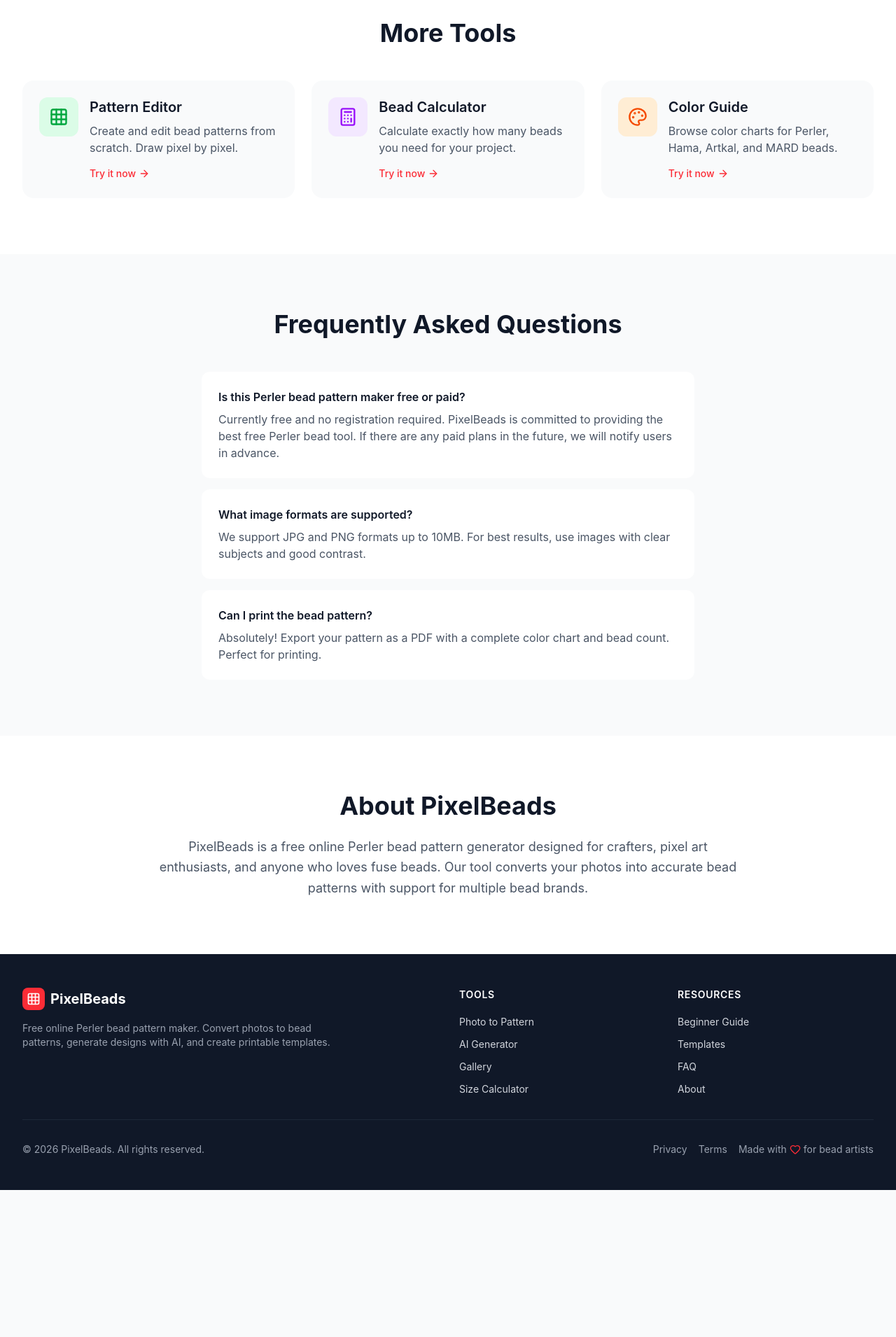
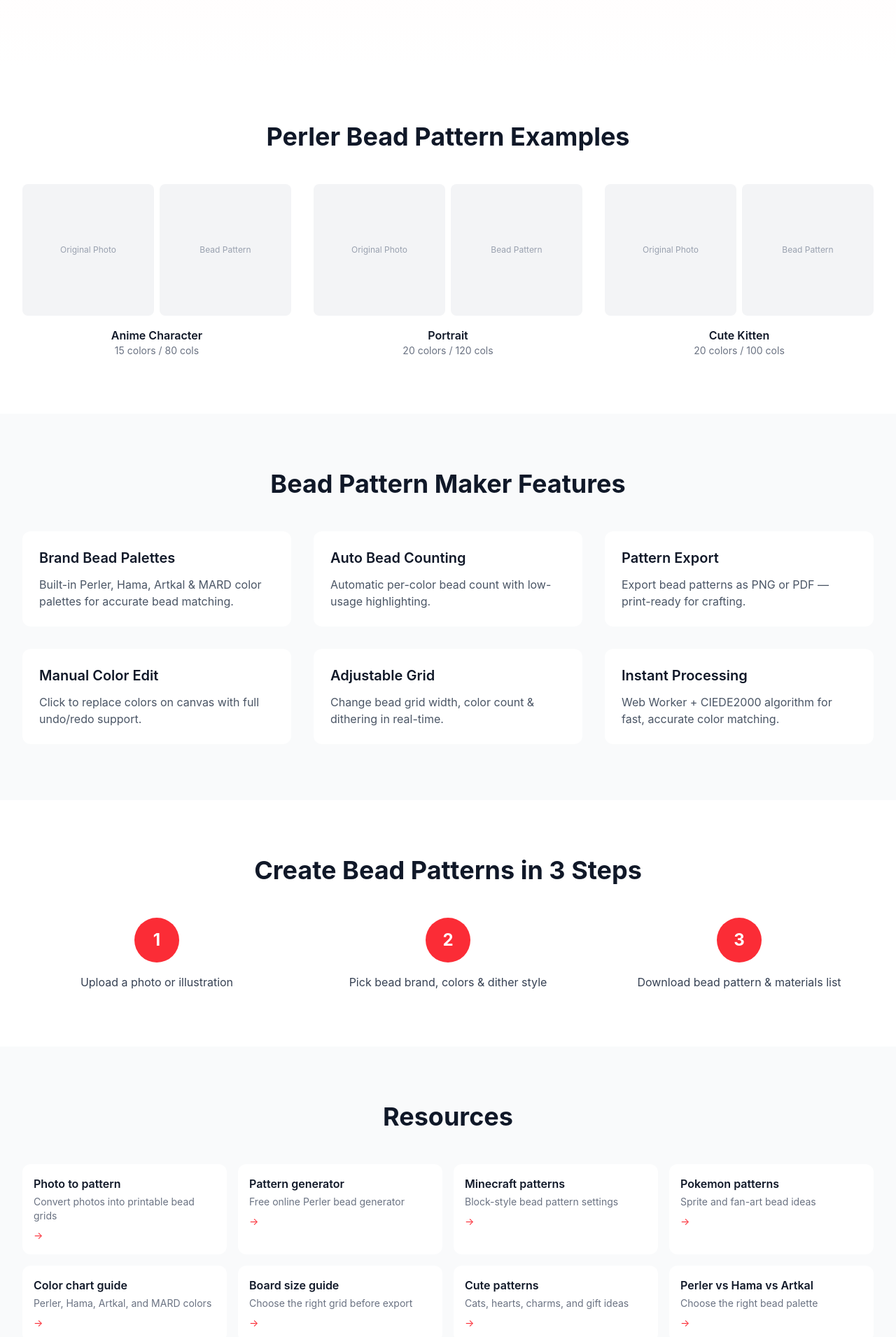
Before and after one commit to Lisong202605/pixelbeads, a React (Vite) app: page / in a window 1280 px wide. Shown: the part 790-2700 px from the top of the page at 70% size. Before the commit the page ends 2490 px from the top, so only its background shows below. Built offline with nearby package versions, Linux system fonts and the light colour scheme.

Commit message:
Fully replicate competitor homepage layout and features

```diff
--- a/src/pages/Home.tsx
+++ b/src/pages/Home.tsx
@@ -1,13 +1,13 @@
 import { useState, useCallback, useEffect } from 'react';
 import { Link } from 'react-router-dom';
-import { Image, Grid, Calculator, Palette, Upload, ArrowRight, Settings, Download, X, Loader2, Eye, EyeOff } from 'lucide-react';
+import { Upload, Image, Settings, Download, X, Loader2, Eye, EyeOff, ChevronDown, ChevronUp } from 'lucide-react';
 import { jsPDF } from 'jspdf';
 
 export function Home() {
   const [uploadedImage, setUploadedImage] = useState<string | null>(null);
   const [uploadedFile, setUploadedFile] = useState<File | null>(null);
   const [isDragging, setIsDragging] = useState(false);
-  const [gridSize, setGridSize] = useState(50);
+  const [gridSize, setGridSize] = useState(80);
   const [colorLimit, setColorLimit] = useState(16);
   const [brand, setBrand] = useState('perler');
   const [isProcessing, setIsProcessing] = useState(false);
@@ -16,6 +16,7 @@
   const [showGrid, setShowGrid] = useState(true);
   const [previewScale, setPreviewScale] = useState(8);
   const [activeTab, setActiveTab] = useState<'settings' | 'colors'>('settings');
+  const [openFaq, setOpenFaq] = useState<number>(0);
 
   const handleDragOver = useCallback((e: React.DragEvent) => {
     e.preventDefault();
@@ -246,39 +247,99 @@
     { id: 'mard', name: 'MARD', colors: 50 },
   ];
 
+  const examples = [
+    { name: 'Anime Character', colors: 15, cols: 80 },
+    { name: 'Portrait', colors: 20, cols: 120 },
+    { name: 'Cute Kitten', colors: 20, cols: 100 },
+  ];
+
+  const features = [
+    {
+      title: 'Brand Bead Palettes',
+      desc: 'Built-in Perler, Hama, Artkal & MARD color palettes for accurate bead matching.',
+    },
+    {
+      title: 'Auto Bead Counting',
+      desc: 'Automatic per-color bead count with low-usage highlighting.',
+    },
+    {
+      title: 'Pattern Export',
+      desc: 'Export bead patterns as PNG or PDF — print-ready for crafting.',
+    },
+    {
+      title: 'Manual Color Edit',
+      desc: 'Click to replace colors on canvas with full undo/redo support.',
+    },
+    {
+      title: 'Adjustable Grid',
+      desc: 'Change bead grid width, color count & dithering in real-time.',
+    },
+    {
+      title: 'Instant Processing',
+      desc: 'Web Worker + CIEDE2000 algorithm for fast, accurate color matching.',
+    },
+  ];
+
+  const steps = [
+    'Upload a photo or illustration',
+    'Pick bead brand, colors & dither style',
+    'Download bead pattern & materials list',
+  ];
+
+  const resources = [
+    { title: 'Photo to pattern', desc: 'Convert photos into printable bead grids' },
+    { title: 'Pattern generator', desc: 'Free online Perler bead generator' },
+    { title: 'Minecraft patterns', desc: 'Block-style bead pattern settings' },
+    { title: 'Pokemon patterns', desc: 'Sprite and fan-art bead ideas' },
+    { title: 'Color chart guide', desc: 'Perler, Hama, Artkal, and MARD colors' },
+    { title: 'Board size guide', desc: 'Choose the right grid before export' },
+    { title: 'Cute patterns', desc: 'Cats, hearts, charms, and gift ideas' },
+    { title: 'Perler vs Hama vs Artkal', desc: 'Choose the right bead palette' },
+  ];
+
   const faqs = [
     {
-      q: 'Is this Perler bead pattern maker free or paid?',
-      a: 'Currently free and no registration required. PixelBeads is committed to providing the best free Perler bead tool. If there are any paid plans in the future, we will notify users in advance.',
+      q: 'Is this perler bead pattern maker really free?',
+      a: 'Yes! Pixelbead is completely free with no sign-up required. We will announce before any future pricing changes.',
     },
     {
       q: 'What image formats are supported?',
       a: 'We support JPG and PNG formats up to 10MB. For best results, use images with clear subjects and good contrast.',
     },
     {
+      q: 'Can I mix different bead brands?',
+      a: 'Yes, you can select different bead brands for different projects. Each brand has its own unique color palette.',
+    },
+    {
       q: 'Can I print the bead pattern?',
       a: 'Absolutely! Export your pattern as a PDF with a complete color chart and bead count. Perfect for printing.',
+    },
+    {
+      q: 'Is my photo uploaded to a server?',
+      a: 'No. All processing happens locally in your browser. Your photos are never uploaded to any server.',
+    },
+    {
+      q: 'What makes Pixelbead different from other bead pattern makers?',
+      a: 'We use the CIEDE2000 color difference algorithm for the most accurate color matching, and support multiple bead brands.',
     },
   ];
 
   return (
     <div>
-      {/* Hero + Upload Section */}
+      {/* Hero Section */}
       <section className="relative overflow-hidden bg-gradient-to-b from-red-50 to-white py-16 lg:py-24">
         <div className="max-w-7xl mx-auto px-4 sm:px-6 lg:px-8">
           <div className="text-center mb-10">
             <h1 className="text-4xl md:text-5xl lg:text-6xl font-bold text-gray-900 mb-6">
-              Free Perler Bead
-              <br />
-              <span className="text-red-500">Pattern Maker</span>
+              Free Perler Bead Pattern Maker — Photo to Bead Art
             </h1>
-            <p className="text-xl text-gray-600 max-w-2xl mx-auto">
-              Convert photos to bead patterns instantly. No signup required.
+            <p className="text-xl text-gray-600 max-w-3xl mx-auto">
+              Drag & drop any photo to instantly create perler bead, hama bead, or fuse bead patterns. Accurate CIEDE2000 color matching with Perler, Hama, Artkal & MARD palettes.
             </p>
           </div>
 
           {/* Upload Area */}
-          <div className="max-w-5xl mx-auto">
+          <div className="max-w-3xl mx-auto">
             {!uploadedImage ? (
               <div
                 onDragOver={handleDragOver}
@@ -290,12 +351,12 @@
                     : 'border-gray-300 hover:border-gray-400'
                 }`}
               >
-                <Upload className="w-12 h-12 text-gray-400 mx-auto mb-4" />
+                <div className="text-6xl mb-4">📷</div>
                 <p className="text-gray-600 mb-2 text-lg">Drop or click to upload</p>
                 <p className="text-sm text-gray-500 mb-4">JPG/PNG, max 10MB</p>
                 <label className="inline-flex items-center px-6 py-3 bg-red-500 text-white rounded-xl hover:bg-red-600 transition-colors cursor-pointer text-base font-medium">
-                  <Image className="w-5 h-5 mr-2" />
-                  Choose File
+                  <Upload className="w-5 h-5 mr-2" />
+                  Upload & Create Pattern
                   <input
                     type="file"
                     accept="image/*"
@@ -303,6 +364,7 @@
                     className="hidden"
                   />
                 </label>
+                <p className="text-xs text-gray-400 mt-3">JPG / PNG · ≤ 10MB</p>
               </div>
             ) : (
               <div className="grid grid-cols-1 lg:grid-cols-3 gap-6">
@@ -356,7 +418,7 @@
                       </div>
                     ) : (
                       <div className="text-center py-12">
-                        <Palette className="w-16 h-16 text-gray-300 mx-auto mb-4" />
+                        <div className="animate-spin w-12 h-12 border-4 border-red-500 border-t-transparent rounded-full mx-auto mb-4" />
                         <p className="text-gray-500">Processing your image...</p>
                       </div>
                     )}
@@ -406,7 +468,7 @@
                           : 'text-gray-500 hover:text-gray-700'
                       }`}
                     >
-                      <Palette className="w-4 h-4 inline mr-1" />
+                      <Image className="w-4 h-4 inline mr-1" />
                       Colors
                     </button>
                   </div>
@@ -439,14 +501,14 @@
                           <input
                             type="range"
                             min="20"
-                            max="100"
+                            max="200"
                             value={gridSize}
                             onChange={(e) => setGridSize(Number(e.target.value))}
                             className="w-full accent-red-500"
                           />
                           <div className="flex justify-between text-xs text-gray-400 mt-1">
                             <span>20</span>
-                            <span>100</span>
+                            <span>200</span>
                           </div>
                         </div>
 
@@ -459,14 +521,14 @@
                           <input
                             type="range"
                             min="4"
-                            max="32"
+                            max="64"
                             value={colorLimit}
                             onChange={(e) => setColorLimit(Number(e.target.value))}
                             className="w-full accent-red-500"
                           />
                           <div className="flex justify-between text-xs text-gray-400 mt-1">
                             <span>4</span>
-                            <span>32</span>
+                            <span>64</span>
                           </div>
                         </div>
 
@@ -520,7 +582,7 @@
                             </>
                           ) : (
                             <>
-                              <Grid className="w-4 h-4 mr-2" />
+                              <Settings className="w-4 h-4 mr-2" />
                               Regenerate Pattern
                             </>
                           )}
@@ -559,7 +621,7 @@
                           </div>
                         ) : (
                           <div className="text-center py-8">
-                            <Palette className="w-12 h-12 text-gray-300 mx-auto mb-3" />
+                            <Image className="w-12 h-12 text-gray-300 mx-auto mb-3" />
                             <p className="text-gray-500 text-sm">Upload an image to see colors</p>
                           </div>
                         )}
@@ -570,120 +632,142 @@
               </div>
             )}
           </div>
+
+          {/* Tags */}
+          {!uploadedImage && (
+            <div className="flex justify-center gap-4 mt-6">
+              <span className="px-3 py-1 bg-green-100 text-green-700 rounded-full text-sm font-medium">100% Free</span>
+              <span className="px-3 py-1 bg-blue-100 text-blue-700 rounded-full text-sm font-medium">No sign-up</span>
+              <span className="px-3 py-1 bg-purple-100 text-purple-700 rounded-full text-sm font-medium">Perler / Hama / Artkal / MARD</span>
+            </div>
+          )}
         </div>
       </section>
 
-      {/* Other Tools */}
+      {/* Examples Section */}
       <section className="py-20 bg-white">
         <div className="max-w-7xl mx-auto px-4 sm:px-6 lg:px-8">
-          <div className="text-center mb-12">
-            <h2 className="text-3xl md:text-4xl font-bold text-gray-900 mb-4">
-              More Tools
-            </h2>
-          </div>
-          <div className="grid grid-cols-1 md:grid-cols-3 gap-6">
-            <Link
-              to="/editor"
-              className="group p-6 bg-gray-50 rounded-2xl hover:shadow-lg transition-all duration-300 hover:-translate-y-1"
-            >
-              <div className="flex items-start space-x-4">
-                <div className="w-14 h-14 bg-green-100 rounded-xl flex items-center justify-center flex-shrink-0">
-                  <Grid className="w-7 h-7 text-green-600" />
+          <h2 className="text-3xl md:text-4xl font-bold text-gray-900 mb-12 text-center">
+            Perler Bead Pattern Examples
+          </h2>
+          <div className="grid grid-cols-1 md:grid-cols-3 gap-8">
+            {examples.map((example, index) => (
+              <div key={index} className="text-center">
+                <div className="grid grid-cols-2 gap-2 mb-4">
+                  <div className="bg-gray-100 rounded-lg aspect-square flex items-center justify-center">
+                    <span className="text-xs text-gray-400">Original Photo</span>
+                  </div>
+                  <div className="bg-gray-100 rounded-lg aspect-square flex items-center justify-center">
+                    <span className="text-xs text-gray-400">Bead Pattern</span>
+                  </div>
                 </div>
-                <div className="flex-1">
-                  <h3 className="text-xl font-semibold text-gray-900 mb-2 group-hover:text-red-600 transition-colors">
-                    Pattern Editor
-                  </h3>
-                  <p className="text-gray-600 mb-3">
-                    Create and edit bead patterns from scratch. Draw pixel by pixel.
-                  </p>
-                  <span className="inline-flex items-center text-sm font-medium text-red-500">
-                    Try it now
-                    <ArrowRight className="w-4 h-4 ml-1 group-hover:translate-x-1 transition-transform" />
-                  </span>
-                </div>
-              </div>
-            </Link>
-
-            <Link
-              to="/calculator"
-              className="group p-6 bg-gray-50 rounded-2xl hover:shadow-lg transition-all duration-300 hover:-translate-y-1"
-            >
-              <div className="flex items-start space-x-4">
-                <div className="w-14 h-14 bg-purple-100 rounded-xl flex items-center justify-center flex-shrink-0">
-                  <Calculator className="w-7 h-7 text-purple-600" />
-                </div>
-                <div className="flex-1">
-                  <h3 className="text-xl font-semibold text-gray-900 mb-2 group-hover:text-red-600 transition-colors">
-                    Bead Calculator
-                  </h3>
-                  <p className="text-gray-600 mb-3">
-                    Calculate exactly how many beads you need for your project.
-                  </p>
-                  <span className="inline-flex items-center text-sm font-medium text-red-500">
-                    Try it now
-                    <ArrowRight className="w-4 h-4 ml-1 group-hover:translate-x-1 transition-transform" />
-                  </span>
-                </div>
-              </div>
-            </Link>
-
-            <Link
-              to="/guide"
-              className="group p-6 bg-gray-50 rounded-2xl hover:shadow-lg transition-all duration-300 hover:-translate-y-1"
-            >
-              <div className="flex items-start space-x-4">
-                <div className="w-14 h-14 bg-orange-100 rounded-xl flex items-center justify-center flex-shrink-0">
-                  <Palette className="w-7 h-7 text-orange-600" />
-                </div>
-                <div className="flex-1">
-                  <h3 className="text-xl font-semibold text-gray-900 mb-2 group-hover:text-red-600 transition-colors">
-                    Color Guide
-                  </h3>
-                  <p className="text-gray-600 mb-3">
-                    Browse color charts for Perler, Hama, Artkal, and MARD beads.
-                  </p>
-                  <span className="inline-flex items-center text-sm font-medium text-red-500">
-                    Try it now
-                    <ArrowRight className="w-4 h-4 ml-1 group-hover:translate-x-1 transition-transform" />
-                  </span>
-                </div>
-              </div>
-            </Link>
-          </div>
-        </div>
-      </section>
-
-      {/* FAQ */}
-      <section className="py-20 bg-gray-50">
-        <div className="max-w-3xl mx-auto px-4 sm:px-6 lg:px-8">
-          <div className="text-center mb-12">
-            <h2 className="text-3xl md:text-4xl font-bold text-gray-900 mb-4">
-              Frequently Asked Questions
-            </h2>
-          </div>
-          <div className="space-y-4">
-            {faqs.map((faq, index) => (
-              <div key={index} className="bg-white rounded-xl p-6">
-                <h3 className="font-semibold text-gray-900 mb-2">{faq.q}</h3>
-                <p className="text-gray-600">{faq.a}</p>
+                <p className="font-semibold text-gray-900">{example.name}</p>
+                <p className="text-sm text-gray-500">{example.colors} colors / {example.cols} cols</p>
               </div>
             ))}
           </div>
         </div>
       </section>
 
-      {/* About */}
+      {/* Features Section */}
+      <section className="py-20 bg-gray-50">
+        <div className="max-w-7xl mx-auto px-4 sm:px-6 lg:px-8">
+          <h2 className="text-3xl md:text-4xl font-bold text-gray-900 mb-12 text-center">
+            Bead Pattern Maker Features
+          </h2>
+          <div className="grid grid-cols-1 md:grid-cols-2 lg:grid-cols-3 gap-8">
+            {features.map((feature, index) => (
+              <div key={index} className="bg-white rounded-xl p-6">
+                <h3 className="text-xl font-semibold text-gray-900 mb-3">{feature.title}</h3>
+                <p className="text-gray-600">{feature.desc}</p>
+              </div>
+            ))}
+          </div>
+        </div>
+      </section>
+
+      {/* Steps Section */}
       <section className="py-20 bg-white">
+        <div className="max-w-7xl mx-auto px-4 sm:px-6 lg:px-8">
+          <h2 className="text-3xl md:text-4xl font-bold text-gray-900 mb-12 text-center">
+            Create Bead Patterns in 3 Steps
+          </h2>
+          <div className="grid grid-cols-1 md:grid-cols-3 gap-8">
+            {steps.map((step, index) => (
+              <div key={index} className="text-center">
+                <div className="w-16 h-16 bg-red-500 text-white rounded-full flex items-center justify-center text-2xl font-bold mx-auto mb-4">
+                  {index + 1}
+                </div>
+                <p className="text-gray-700">{step}</p>
+              </div>
+            ))}
+          </div>
+        </div>
+      </section>
+
+      {/* Resources Section */}
+      <section className="py-20 bg-gray-50">
+        <div className="max-w-7xl mx-auto px-4 sm:px-6 lg:px-8">
+          <h2 className="text-3xl md:text-4xl font-bold text-gray-900 mb-12 text-center">
+            Resources
+          </h2>
+          <div className="grid grid-cols-1 md:grid-cols-2 lg:grid-cols-4 gap-4">
+            {resources.map((resource, index) => (
+              <Link
+                key={index}
+                to="/"
+                className="group p-4 bg-white rounded-xl hover:shadow-md transition-all"
+              >
+                <p className="font-semibold text-gray-900 group-hover:text-red-600">{resource.title}</p>
+                <p className="text-sm text-gray-500 mt-1">{resource.desc}</p>
+                <span className="text-red-500 text-sm mt-2 inline-block">-&gt;</span>
+              </Link>
+            ))}
+          </div>
+        </div>
+      </section>
+
+      {/* FAQ Section */}
+      <section className="py-20 bg-white">
+        <div className="max-w-3xl mx-auto px-4 sm:px-6 lg:px-8">
+          <h2 className="text-3xl md:text-4xl font-bold text-gray-900 mb-12 text-center">
+            Perler Bead Pattern Maker — FAQ
+          </h2>
+          <div className="space-y-4">
+            {faqs.map((faq, index) => (
+              <div key={index} className="border border-gray-200 rounded-xl overflow-hidden">
+                <button
+                  onClick={() => setOpenFaq(openFaq === index ? -1 : index)}
+                  className="w-full flex items-center justify-between p-4 text-left hover:bg-gray-50 transition-colors"
+                >
+                  <span className="font-medium text-gray-900">{faq.q}</span>
+                  <span className="text-gray-400 ml-4">
+                    {openFaq === index ? <ChevronUp className="w-5 h-5" /> : <ChevronDown className="w-5 h-5" />}
+                  </span>
+                </button>
+                {openFaq === index && (
+                  <div className="px-4 pb-4">
+                    <p className="text-gray-600">{faq.a}</p>
+                  </div>
+                )}
+              </div>
+            ))}
+          </div>
+        </div>
+      </section>
+
+      {/* About Section */}
+      <section className="py-20 bg-gray-50">
         <div className="max-w-4xl mx-auto px-4 sm:px-6 lg:px-8">
-          <div className="text-center">
-            <h2 className="text-3xl md:text-4xl font-bold text-gray-900 mb-6">
-              About PixelBeads
-            </h2>
-            <p className="text-gray-600 text-lg leading-relaxed">
-              PixelBeads is a free online Perler bead pattern generator designed for crafters,
-              pixel art enthusiasts, and anyone who loves fuse beads. Our tool converts your photos
-              into accurate bead patterns with support for multiple bead brands.
+          <h2 className="text-3xl md:text-4xl font-bold text-gray-900 mb-6 text-center">
+            About Pixelbead — The Free Perler Bead Pattern Generator
+          </h2>
+          <div className="space-y-4 text-gray-600 leading-relaxed">
+            <p>
+              Pixelbead is a free online perler bead pattern maker that converts any photo or illustration into accurate bead art designs. Whether you use Perler beads, Hama beads, Artkal beads, MARD beads, or other fuse beads, our tool provides brand-specific color palettes to ensure perfect color matching for your iron bead projects.
+            </p>
+            <p>
+              Our bead pattern generator uses the CIEDE2000 color difference algorithm — the most accurate color comparison method available — to match your image colors to real bead colors. All processing happens locally in your browser, meaning your photos are never uploaded to any server.
             </p>
           </div>
         </div>
```
